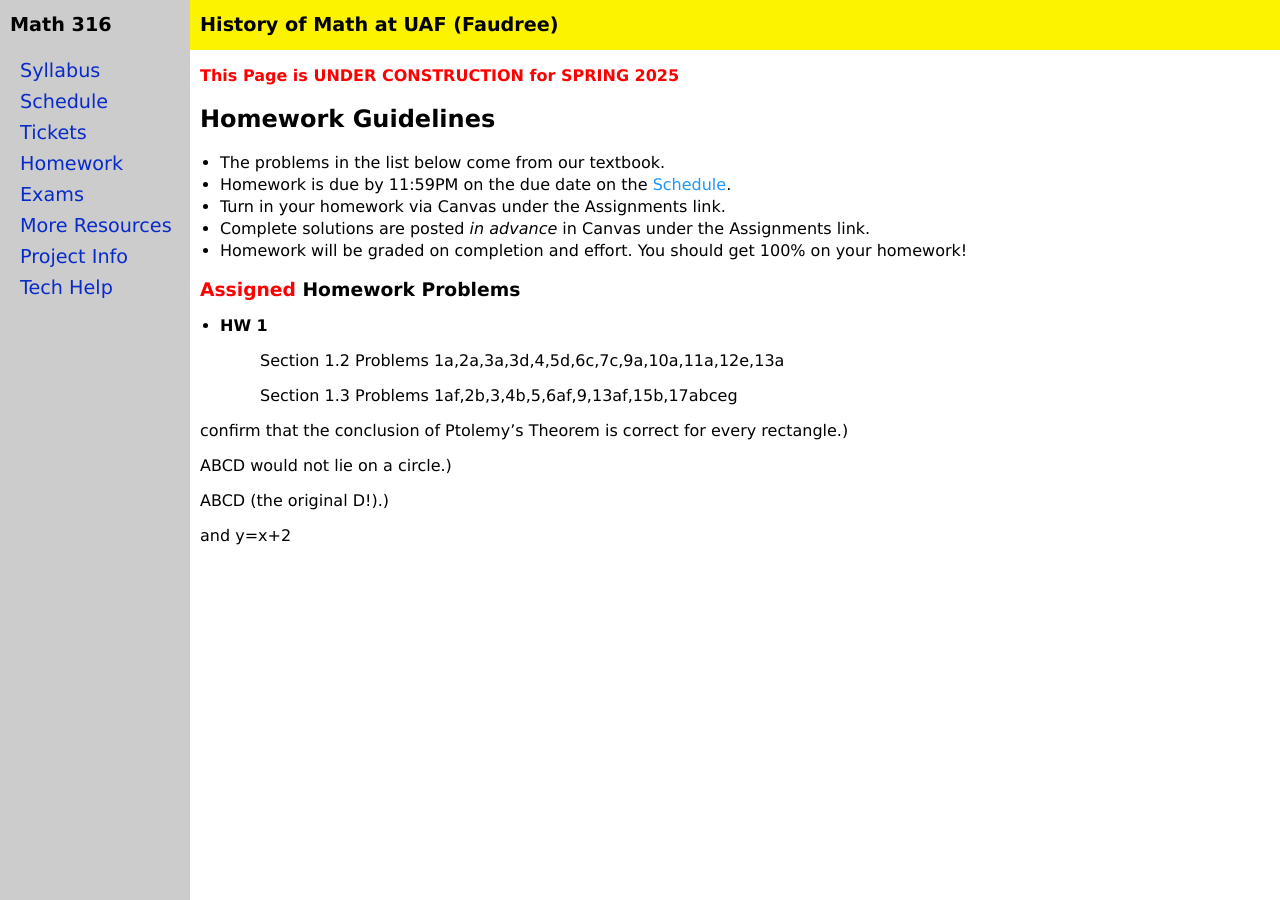
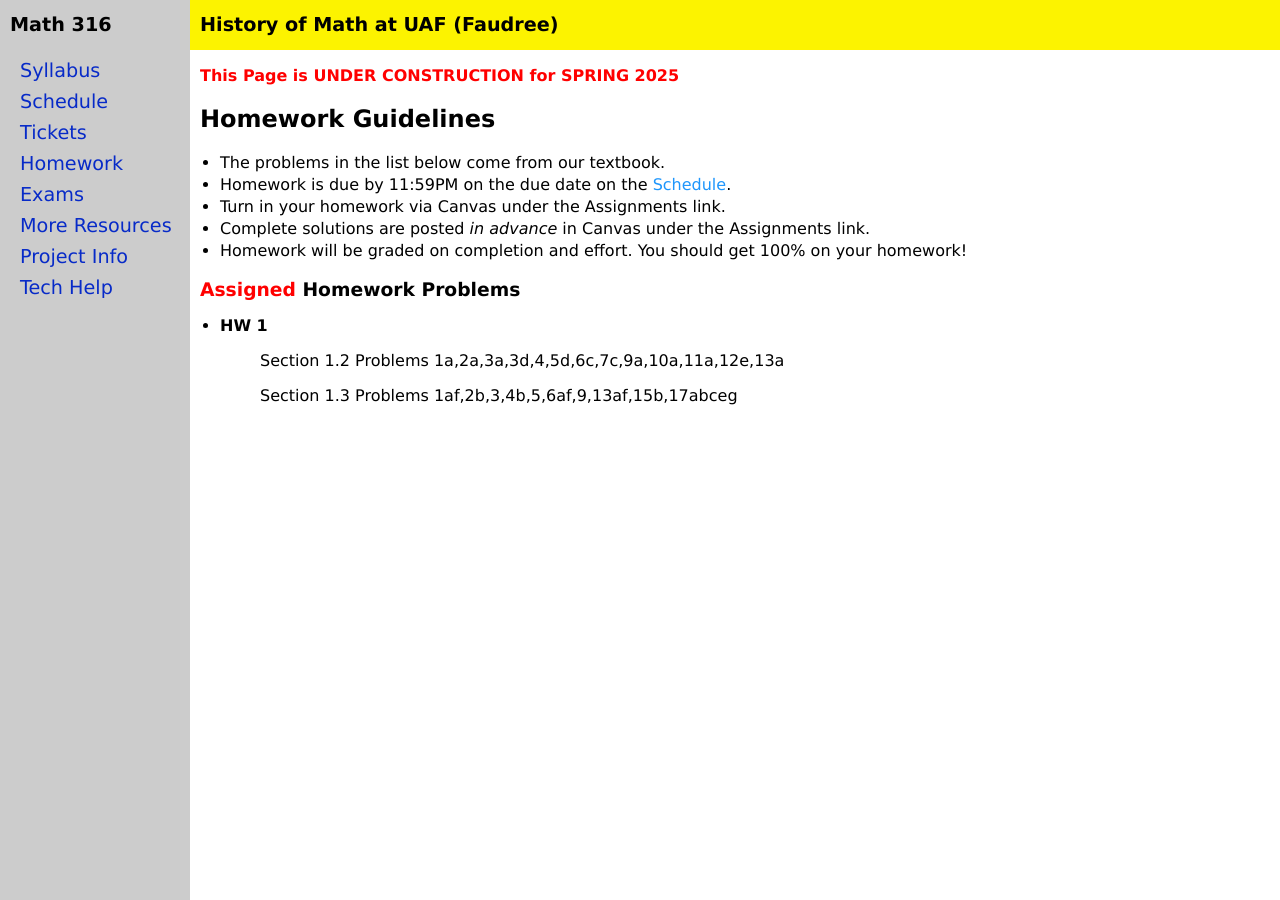
Before and after one commit to jrfaudree/HOM, a Jekyll site: the page built from homework.md, in a window 1280 px wide. Built offline with Jekyll 4.4.1, drawn with Linux system fonts in a browser that asks for light colours; part of the change alters nothing that is shown.

Commit message:
Update homework.md

```diff
--- a/homework.md
+++ b/homework.md
@@ -83,8 +83,8 @@ Section 1.3 Problems 1af,2b,3,4b,5,6af,9,13af,15b,17abceg
 
 [comment]: <> ( Ptolemy’s Theorem is stated precisely (with picture) in Problem 1 from this section.)
 
-[comment]: <> ( Problem A: Show that Ptolemy’s Theorem applies to every rectangle of sides a and b and then
-confirm that the conclusion of Ptolemy’s Theorem is correct for every rectangle.)
+[comment]: <> ( Problem A: Show that Ptolemy’s Theorem applies to every rectangle of sides a and b and then)
+[comment]: <> (confirm that the conclusion of Ptolemy’s Theorem is correct for every rectangle.)
 
 [comment]: <> ( Problem B: Let the points A, B, C, and D, have the coordinates below:)
 
@@ -92,17 +92,17 @@ confirm that the conclusion of Ptolemy’s Theorem is correct for every rectangl
 
 [comment]: <> ( 1. Show that the points ABCD lie on a circle.)
 
-[comment]: <> ( 2. Explain how you know that if point D was changed to the coordinates (2,-½), the points
-ABCD would not lie on a circle.)
+[comment]: <> ( 2. Explain how you know that if point D was changed to the coordinates (2,-½), the points)
+[comment]: <> (ABCD would not lie on a circle.)
 
-[comment]: <> ( 3. Confirm that the conclusion Ptolemy’s Theorem applies to the quadrilateral with corners
-ABCD (the original D!).)
+[comment]: <> ( 3. Confirm that the conclusion Ptolemy’s Theorem applies to the quadrilateral with corners)
+[comment]: <> (ABCD (the original D!).)
 
 
 [comment]: <> ( Section 4.5 Problems 2,4,5,11)
 
 [comment]: <> ( Problem C: Use modern calculus to find the area of the parabolic segment bounded by y=x^2)
-and y=x+2
+[comment]: <> (and y=x+2)
 
 [comment]: <> ( * **HW 7** )
 
```
